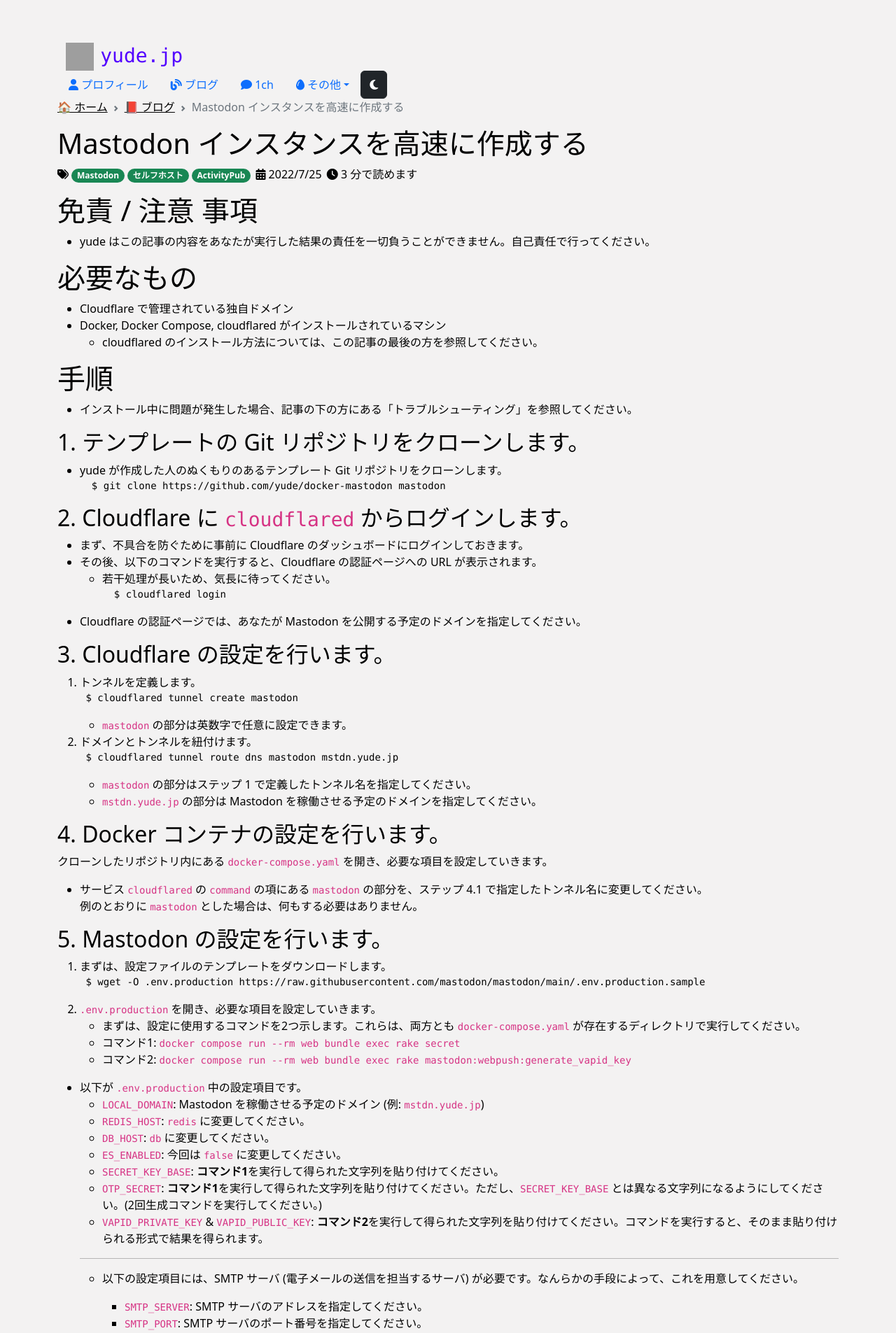
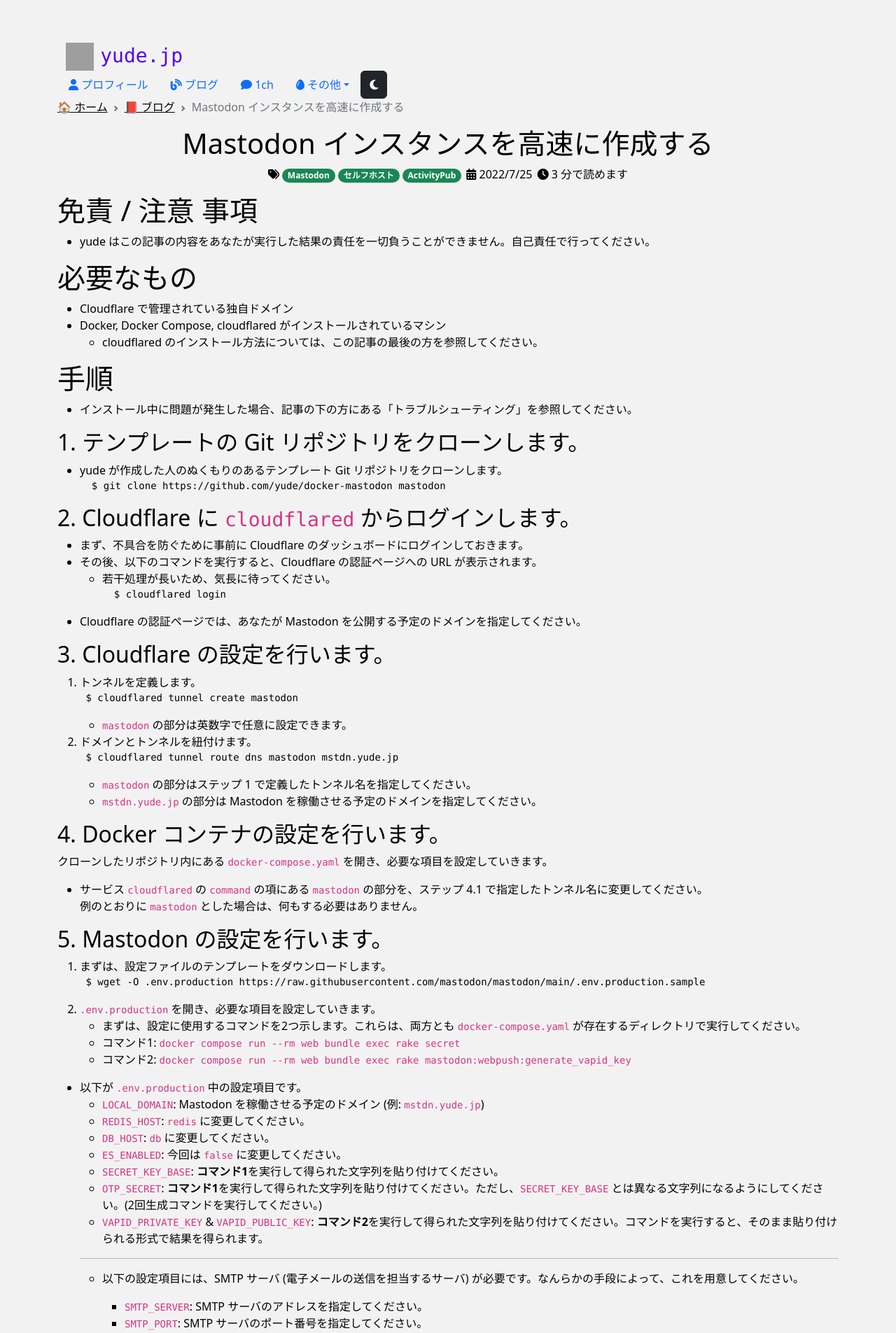
Before and after one commit to yudejp/yude.jp_v3, a Jekyll site: the page built from _posts/2022-07-25-install-mastodon.md, in a window 1280 px wide. Shown: the top 1905 px of the page at 70% size. Built offline with Jekyll 4.4.1, drawn with Linux system fonts in a browser that asks for light colours; nearby versions of some CDN libraries; comment, search, counter and statistics services are not loaded; grey boxes are pictures that could not be loaded.

Commit message:
feat: centering header of blog article

```diff
--- a/_layouts/post.html
+++ b/_layouts/post.html
@@ -5,7 +5,8 @@
     itemscope
     itemtype="http://schema.org/BlogPosting">
 
-    <header class="post-header">
+    <header class="post-header"
+        style="text-align: center">
         <h1 class="post-title p-name"
             itemprop="name headline">{{ page.title | escape }}</h1>
         <p class="post-meta">
```
